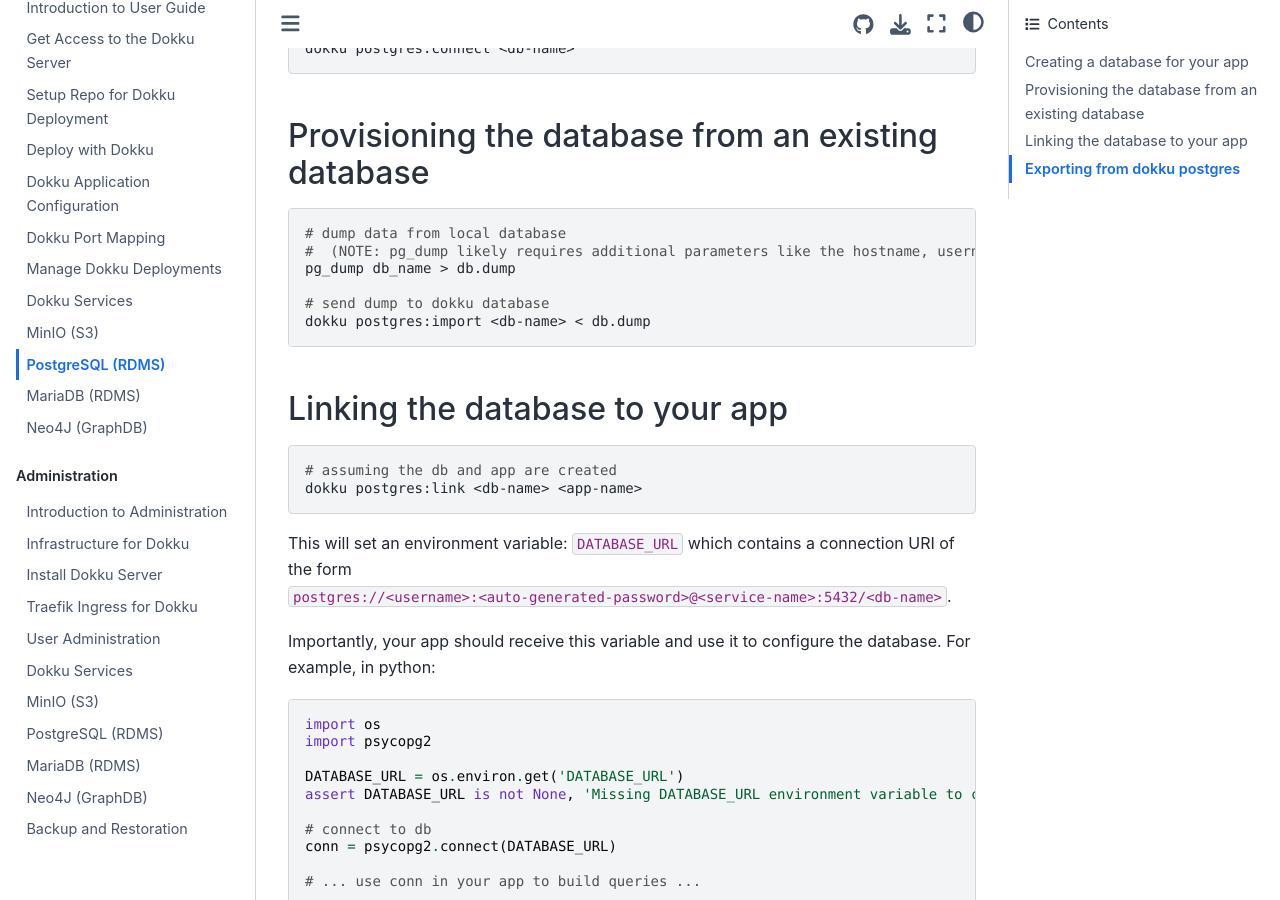
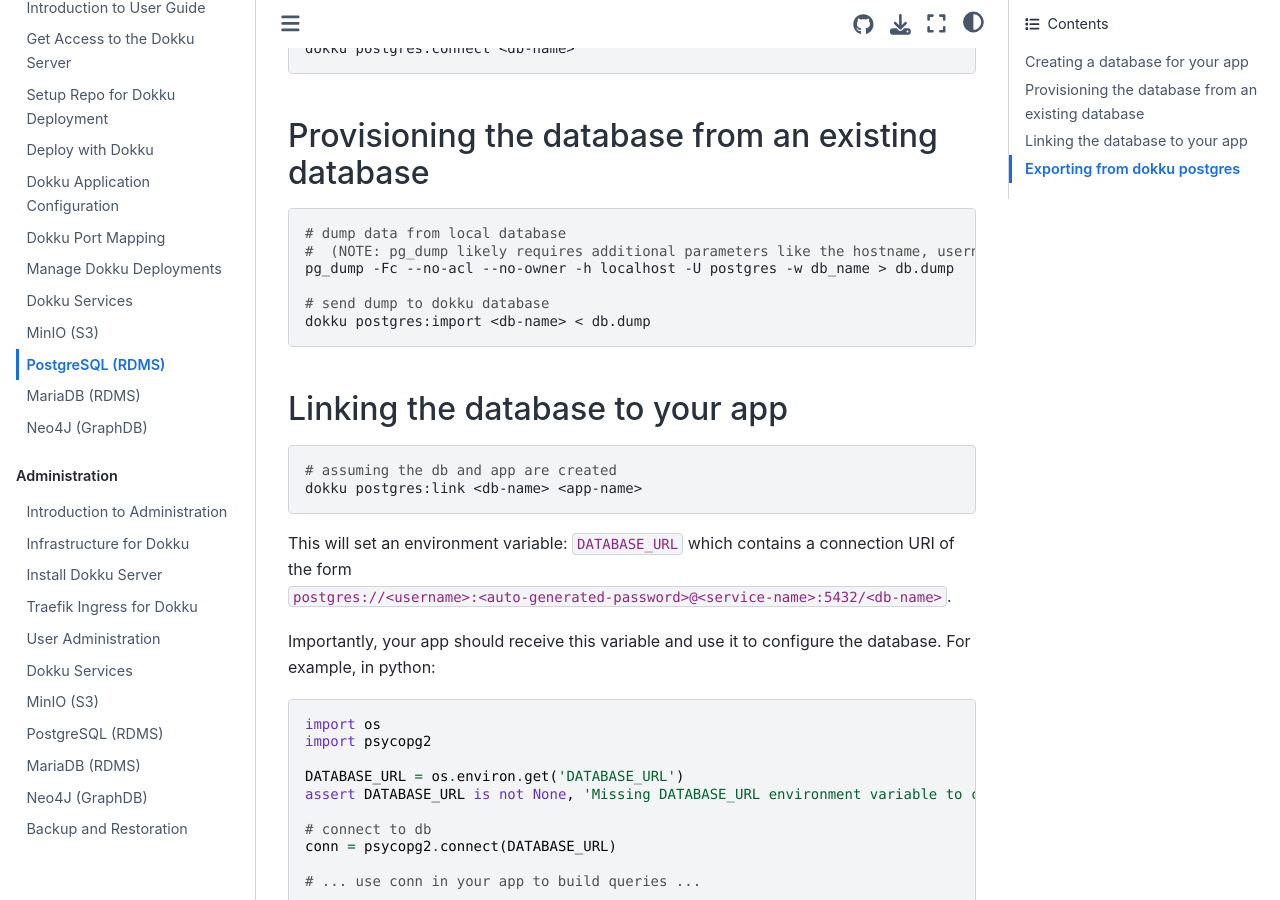
Before and after one commit to MaayanLab/dokku, a Jupyter Book: the page built from user/52-postgres.md, in a window 1280 px wide and 900 px high, scrolled down 359 px. Built offline with Jupyter Book 1.0.4 settings and Sphinx 7.4.7 and the Sphinx Book theme 1.1.4, drawn with Linux system fonts in a browser that asks for light colours.

Commit message:
Fix postgres dump instructions

````diff
--- a/user/52-postgres.md
+++ b/user/52-postgres.md
@@ -17,7 +17,7 @@
 ```bash
 # dump data from local database
 #  (NOTE: pg_dump likely requires additional parameters like the hostname, username & password to local db)
-pg_dump db_name > db.dump
+pg_dump -Fc --no-acl --no-owner -h localhost -U postgres -w db_name > db.dump
 
 # send dump to dokku database
 dokku postgres:import <db-name> < db.dump
````
